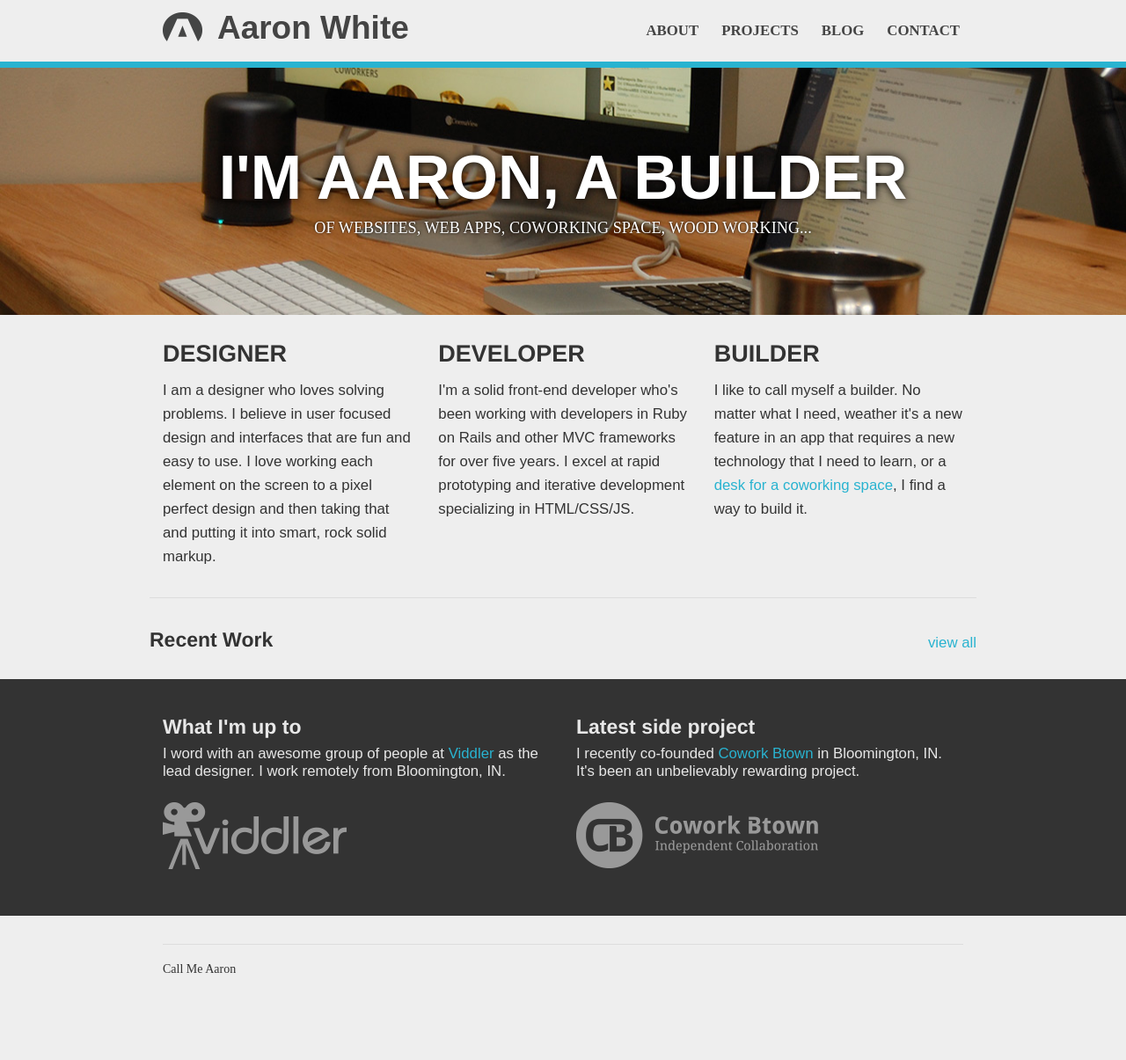
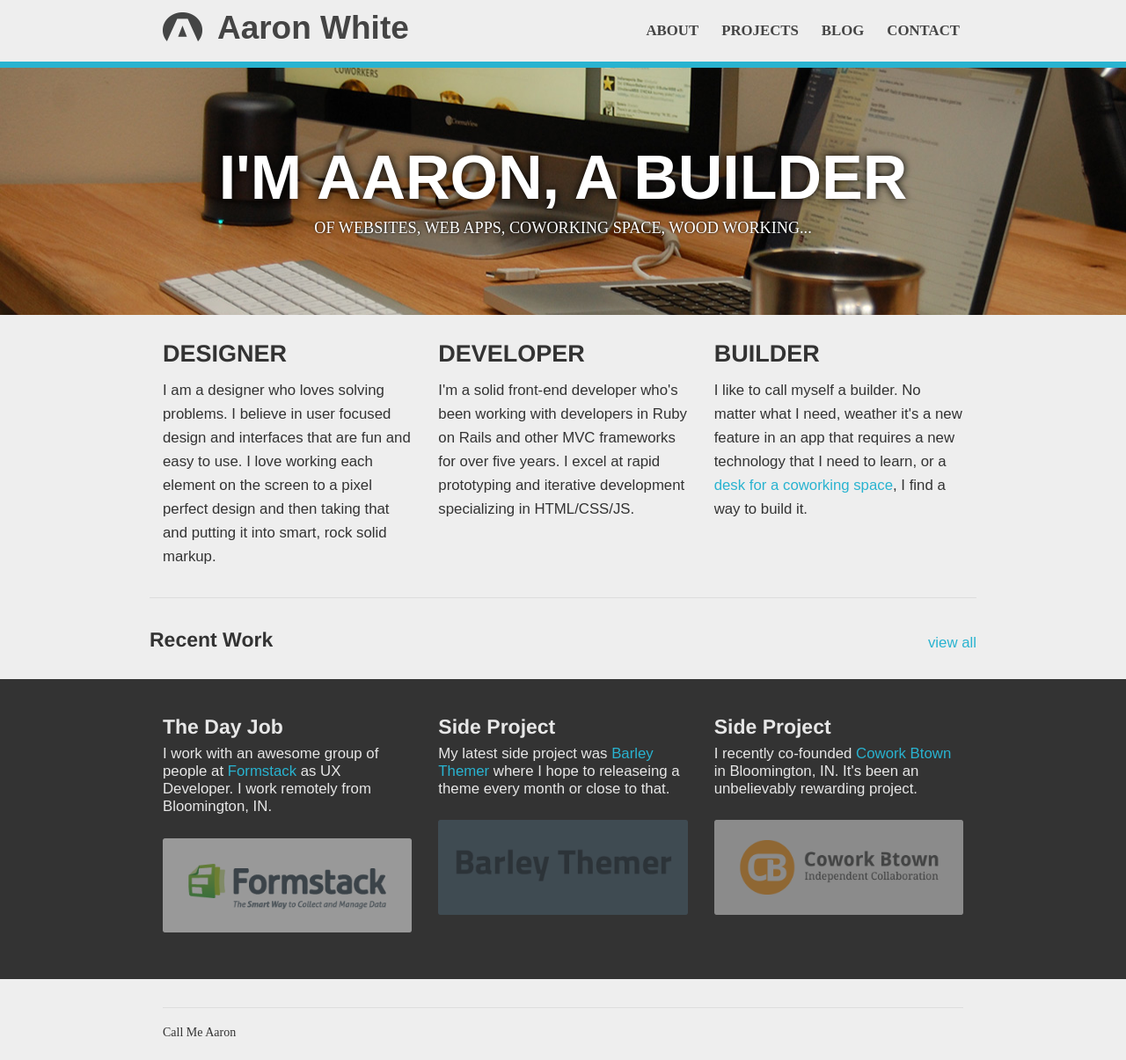
Before and after one commit to internetAaron/call-me-aaron, a Jekyll site: the page built from index.html, in a window 1280 px wide. Shown: the whole page at 88% size. Built offline with Jekyll 4.4.1, drawn with Linux system fonts in a browser that asks for light colours; Markdown is read by kramdown in place of the engine named in the settings; the list of posts is cut into pages by our own code; before the commit the page ends 1133 px from its top, so only the background shows below that.

Commit message:
Copy updates.

```diff
--- a/index.html
+++ b/index.html
@@ -42,15 +42,20 @@ layout: default
 
 <div class="uptoo">
 	<div class="row">
-		<div class="six columns">
-	    <h4>What I'm up to</h4>
-	    <p>I word with an awesome group of people at <a href="http://viddler.com">Viddler</a> as the lead designer.  I work remotely from Bloomington, IN.</p>
-      <p><a href="http://viddler.com"><img class="uptoo-logo" src="images/viddler.png" alt="viddler" target="_blank" ></a></p>
+		<div class="four columns">
+	    <h4>The Day Job</h4>
+	    <p>I work with an awesome group of people at <a href="http://formstack.com">Formstack</a> as UX Developer.  I work remotely from Bloomington, IN.</p>
+      <p><a href="http://formstack.com"><img class="uptoo-logo" src="images/what-im-upto/formstack_logo_web.png" alt="Formstack" target="_blank" ></a></p>
 	  </div>
-	  <div class="six columns">
-	  	<h4>Latest side project</h4>
+    <div class="four columns">
+      <h4>Side Project</h4>
+      <p>My latest side project was <a href="http://barleythemer.com/">Barley Themer</a> where I hope to releaseing a theme every month or close to that.</p>
+      <p><a href="http://barleythemer.com/"><img class="uptoo-logo" src="images/what-im-upto/barley-themer.png" alt="Barley Themer" target="_blank" ></a></p>
+    </div>
+    <div class="four columns">
+      <h4>Side Project</h4>
       <p>I recently co-founded <a href="http://coworkbtown.com">Cowork Btown</a> in Bloomington, IN.  It's been an unbelievably rewarding project.</p>
-      <p><a href="http://coworkbtown.com"><img class="uptoo-logo" src="images/cowork-btown.png" alt="Cowork Btown" target="_blank" ></a></p>
-	  </div>
+      <p><a href="http://coworkbtown.com"><img class="uptoo-logo" src="images/what-im-upto/cowork.png" alt="Cowork Btown" target="_blank" ></a></p>
+    </div>
 	</div>
 </div>
```
Also changed, not shown: images/what-im-upto/barley-themer.png (added), images/what-im-upto/cowork.png (added), images/what-im-upto/formstack_logo_web.png (added), 5 other files.
